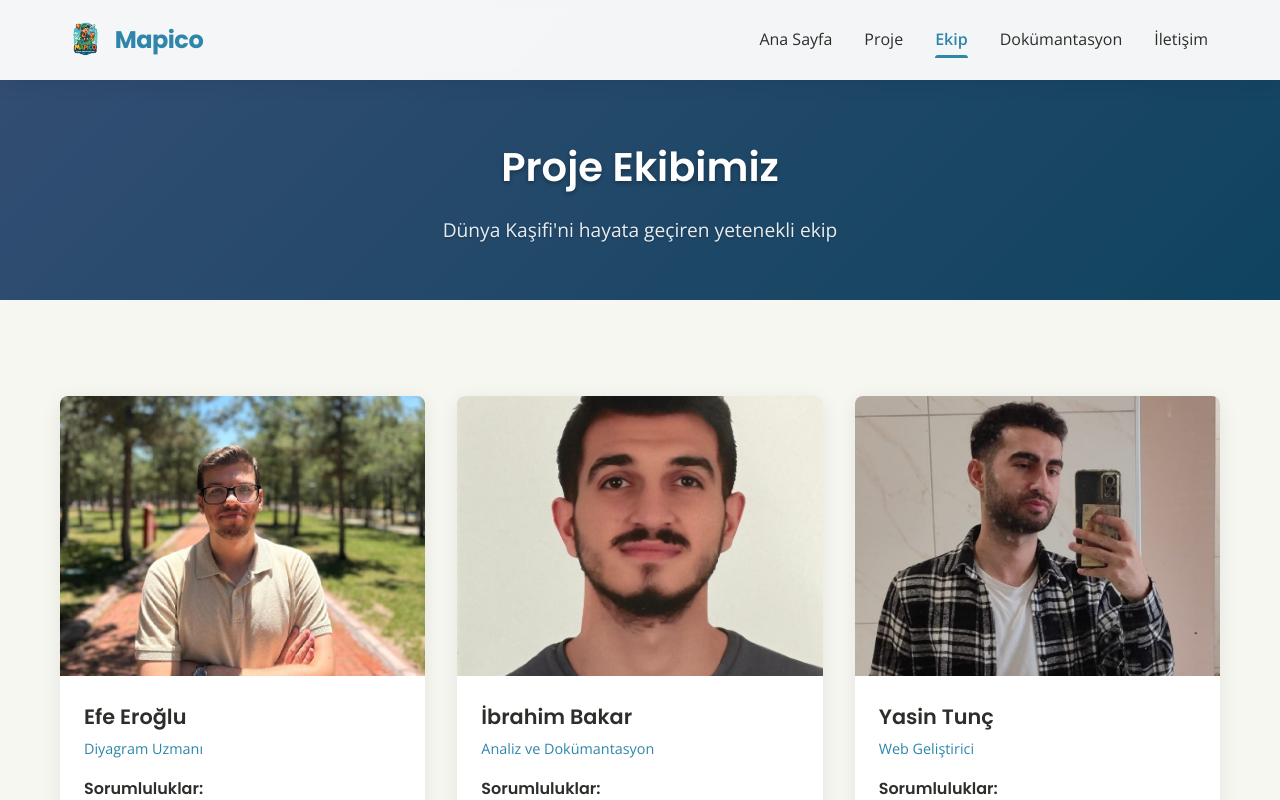
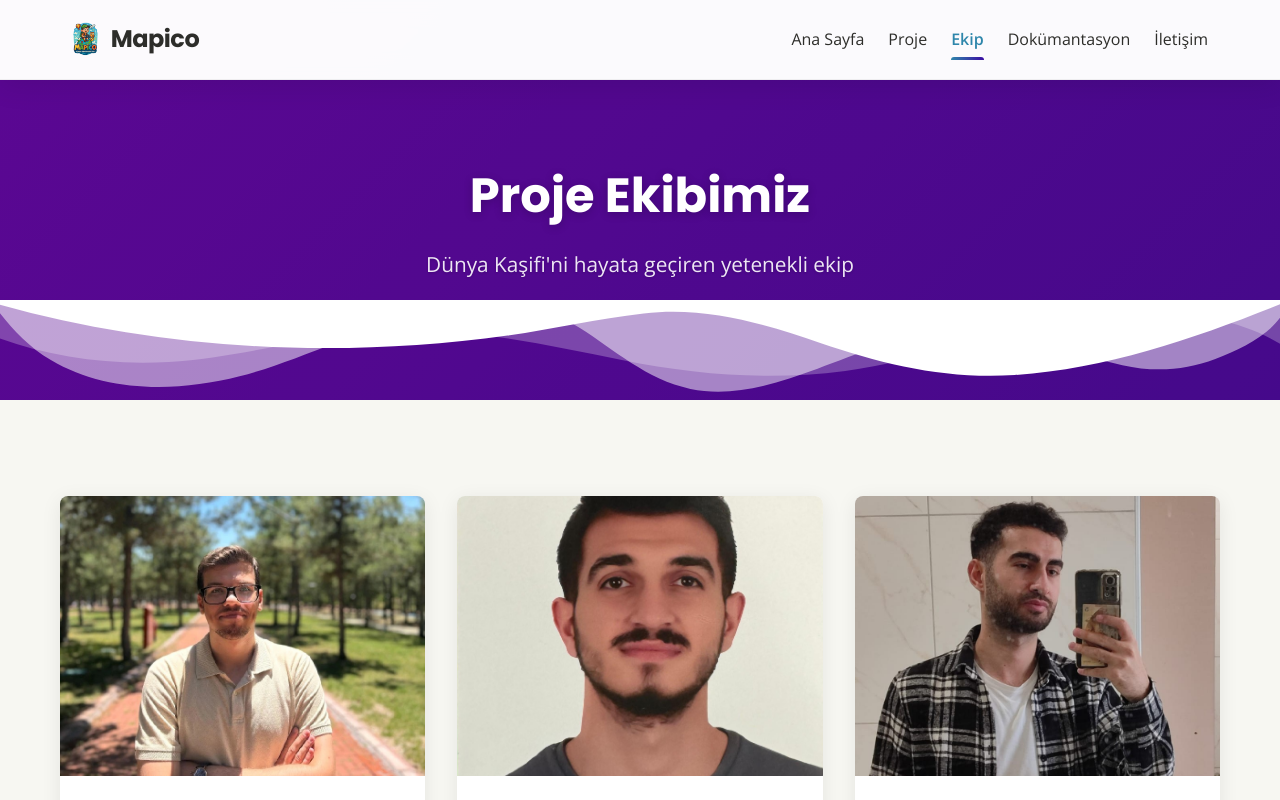
Before and after one commit to mapicoo/mapicoo.github.io, a React (Create React App) app: page /team in a window 1280 px wide. Shown: the top 800 px of the page. Built offline with nearby package versions, Linux system fonts and the light colour scheme.

Commit message:
Custom hero changed

```diff
--- a/src/components/Footer.tsx
+++ b/src/components/Footer.tsx
@@ -38,7 +38,7 @@ const Footer: React.FC = () => {
           <ul>
             <li>
               <FaEnvelope className="contact-icon" />
-              <a href="mailto:info@dunyakisifi.com">info@dunyakisifi.com</a>
+              <a href="mailto:mapicosoftware@gmail.com">mapicosoftware@gmail.com</a>
             </li>
             <li>
               <FaPhone className="contact-icon" />
--- a/src/components/Header/Header.css
+++ b/src/components/Header/Header.css
@@ -1,9 +1,15 @@
+/* Header.css */
 :root {
   --header-height: 80px;
-  --header-bg: rgba(255, 255, 255, 0.95);
+  --header-scrolled-height: 70px;
+  --header-bg: rgba(255, 255, 255, 0.98);
   --header-scrolled-bg: rgba(255, 255, 255, 0.98);
-  --header-shadow: 0 4px 20px rgba(0, 0, 0, 0.08);
-  --header-transition: all 0.3s ease-out;
+  --header-shadow: 0 4px 30px rgba(0, 0, 0, 0.1);
+  --header-transition: all 0.3s cubic-bezier(0.25, 0.8, 0.25, 1);
+  --primary-color: #4361ee;
+  --primary-hover: #3a0ca3;
+  --text-color: #2b2d42;
+  --text-light: #6c757d;
 }
 
 .header {
@@ -13,31 +19,18 @@
   width: 100%;
   height: var(--header-height);
   background-color: var(--header-bg);
-  backdrop-filter: blur(10px);
+  backdrop-filter: blur(12px);
   box-shadow: var(--header-shadow);
   z-index: 1000;
   transition: var(--header-transition);
   display: flex;
   align-items: center;
+  border-bottom: 1px solid rgba(0, 0, 0, 0.05);
 }
 
 .header.scrolled {
-  height: 70px;
-  background-color: var(--header-scrolled-bg);
-  box-shadow: 0 2px 15px rgba(0, 0, 0, 0.1);
-}
-
-.header.home-header {
-  background-color: #ffffff;
-  box-shadow: var(--header-shadow);
-  backdrop-filter: none;
-}
-
-
-.header.home-header.scrolled {
-  background-color: var(--header-scrolled-bg);
-  backdrop-filter: blur(10px);
-  box-shadow: var(--header-shadow);
+  height: var(--header-scrolled-height);
+  box-shadow: 0 2px 20px rgba(0, 0, 0, 0.08);
 }
 
 .header-container {
@@ -53,27 +46,27 @@
 .logo-link {
   display: flex;
   align-items: center;
-  gap: 1rem;
+  gap: 0.75rem;
   text-decoration: none;
   transition: transform 0.3s ease;
 }
 
 .logo-link:hover {
-  transform: scale(1.02);
+  transform: translateY(-1px);
 }
 
-.logo {
-  height: 40px;
-  width: auto;
+.logo-icon {
+  color: var(--primary-color);
+  font-size: 1.8rem;
   transition: all 0.3s ease;
 }
 
-.header.scrolled .logo {
-  height: 35px;
+.header.scrolled .logo-icon {
+  font-size: 1.6rem;
 }
 
 .site-title {
-  color: #2E86AB;
+  color: var(--text-color);
   font-size: 1.5rem;
   margin: 0;
   font-weight: 700;
@@ -92,7 +85,7 @@
 .nav-list {
   display: flex;
   list-style: none;
-  gap: 2rem;
+  gap: 1.5rem;
   margin: 0;
   padding: 0;
 }
@@ -102,32 +95,23 @@
 }
 
 .nav-link {
-  color: #2D2D2A;
+  color: var(--text-color);
   text-decoration: none;
   font-weight: 500;
   font-size: 1rem;
   transition: all 0.3s ease;
   padding: 0.5rem 0;
   position: relative;
-}
-
-.nav-link {
-  color: #2D2D2A;
-  text-decoration: none;
-  font-weight: 500;
-  font-size: 1rem;
-  transition: all 0.3s ease;
-  padding: 0.5rem 0;
-  position: relative;
+  display: inline-block;
 }
 
 .nav-link:hover {
-  color: #2E86AB;
+  color: var(--primary-color);
 }
 
 .nav-link.active {
+  color: var(--primary-color);
   font-weight: 600;
-  color: #2E86AB;
 }
 
 .nav-link.active::after {
@@ -137,7 +121,7 @@
   left: 0;
   width: 100%;
   height: 3px;
-  background-color: #2E86AB;
+  background: linear-gradient(90deg, var(--primary-color), var(--primary-hover));
   border-radius: 3px 3px 0 0;
 }
 
@@ -147,19 +131,23 @@
   border: none;
   cursor: pointer;
   padding: 0.5rem;
-  flex-direction: column;
-  justify-content: space-between;
-  width: 30px;
-  height: 24px;
+  color: var(--text-color);
+  z-index: 1100;
 }
 
-.mobile-menu-button span {
-  display: block;
-  width: 100%;
-  height: 3px;
-  background-color: #2E86AB;
-  border-radius: 3px;
-  transition: all 0.3s ease;
+.mobile-menu-button:hover {
+  color: var(--primary-color);
+}
+.logo-link {
+  display: flex;
+  align-items: center;
+  gap: 0.75rem;
+  text-decoration: none;
+}
+
+.logo {
+  height: 40px;
+  width: auto;
 }
 
 @media (max-width: 768px) {
@@ -168,23 +156,52 @@
   }
 
   .navbar {
-    display: none;
+    position: fixed;
+    top: 0;
+    right: -100%;
+    width: 280px;
+    height: 100vh;
+    background-color: var(--header-bg);
+    backdrop-filter: blur(16px);
+    flex-direction: column;
+    justify-content: center;
+    align-items: center;
+    box-shadow: -5px 0 15px rgba(0, 0, 0, 0.1);
+    transition: right 0.3s ease-in-out;
+    z-index: 1000;
+  }
+
+  .navbar.mobile-open {
+    right: 0;
+  }
+
+  .nav-list {
+    flex-direction: column;
+    gap: 2rem;
+    align-items: center;
+  }
+
+  .nav-link {
+    font-size: 1.1rem;
+    padding: 0.5rem 1rem;
   }
 
   .mobile-menu-button {
     display: flex;
+    align-items: center;
+    justify-content: center;
   }
 
   .header.scrolled {
     height: 60px;
   }
 
-  .logo {
-    height: 35px;
+  .logo-icon {
+    font-size: 1.6rem;
   }
 
-  .header.scrolled .logo {
-    height: 30px;
+  .header.scrolled .logo-icon {
+    font-size: 1.4rem;
   }
 
   .site-title {
@@ -195,3 +212,23 @@
     font-size: 1.1rem;
   }
 }
+
+/* Overlay for mobile menu */
+@media (max-width: 768px) {
+  .navbar.mobile-open::before {
+    content: '';
+    position: fixed;
+    top: 0;
+    left: 0;
+    width: 100%;
+    height: 100%;
+    background-color: rgba(0, 0, 0, 0.5);
+    z-index: -1;
+    opacity: 0;
+    transition: opacity 0.3s ease;
+  }
+
+  .navbar.mobile-open::before {
+    opacity: 1;
+  }
+}
--- a/src/components/Header/Header.tsx
+++ b/src/components/Header/Header.tsx
@@ -1,9 +1,12 @@
 import React, { useState, useEffect } from 'react';
 import { Link, NavLink, useLocation } from 'react-router-dom';
+import { FiMenu, FiX } from 'react-icons/fi';
+import { FaMapMarkerAlt } from 'react-icons/fa';
 import './Header.css';
 
 const Header: React.FC = () => {
   const [scrolled, setScrolled] = useState(false);
+  const [mobileMenuOpen, setMobileMenuOpen] = useState(false);
   const location = useLocation();
 
   useEffect(() => {
@@ -17,46 +20,76 @@ const Header: React.FC = () => {
 
   const isHomePage = location.pathname === '/';
 
+  const toggleMobileMenu = () => {
+    setMobileMenuOpen(!mobileMenuOpen);
+  };
+
   return (
     <header className={`header ${scrolled ? 'scrolled' : ''} ${isHomePage ? 'home-header' : ''}`}>
       <div className="header-container">
         <Link to="/" className="logo-link">
           <img src="/logo.png" alt="Dünya Kaşifi Logo" className="logo" />
+
           <h1 className="site-title">Mapico</h1>
         </Link>
-        <nav className="navbar">
+
+        <nav className={`navbar ${mobileMenuOpen ? 'mobile-open' : ''}`}>
           <ul className="nav-list">
             <li className="nav-item">
-              <NavLink to="/" end className="nav-link">
+              <NavLink
+                to="/"
+                end
+                className={({ isActive }) => isActive ? "nav-link active" : "nav-link"}
+                onClick={() => setMobileMenuOpen(false)}
+              >
                 Ana Sayfa
               </NavLink>
             </li>
             <li className="nav-item">
-              <NavLink to="/about" className="nav-link">
+              <NavLink
+                to="/about"
+                className={({ isActive }) => isActive ? "nav-link active" : "nav-link"}
+                onClick={() => setMobileMenuOpen(false)}
+              >
                 Proje
               </NavLink>
             </li>
             <li className="nav-item">
-              <NavLink to="/team" className="nav-link">
+              <NavLink
+                to="/team"
+                className={({ isActive }) => isActive ? "nav-link active" : "nav-link"}
+                onClick={() => setMobileMenuOpen(false)}
+              >
                 Ekip
               </NavLink>
             </li>
             <li className="nav-item">
-              <NavLink to="/documentation" className="nav-link">
+              <NavLink
+                to="/documentation"
+                className={({ isActive }) => isActive ? "nav-link active" : "nav-link"}
+                onClick={() => setMobileMenuOpen(false)}
+              >
                 Dokümantasyon
               </NavLink>
             </li>
             <li className="nav-item">
-              <NavLink to="/contact" className="nav-link">
+              <NavLink
+                to="/contact"
+                className={({ isActive }) => isActive ? "nav-link active" : "nav-link"}
+                onClick={() => setMobileMenuOpen(false)}
+              >
                 İletişim
               </NavLink>
             </li>
           </ul>
         </nav>
-        <button className="mobile-menu-button">
-          <span></span>
-          <span></span>
-          <span></span>
+
+        <button
+          className="mobile-menu-button"
+          onClick={toggleMobileMenu}
+          aria-label="Mobile Menu"
+        >
+          {mobileMenuOpen ? <FiX size={24} /> : <FiMenu size={24} />}
         </button>
       </div>
     </header>
--- a/src/components/PageHero.css
+++ b/src/components/PageHero.css
@@ -1,24 +1,37 @@
+/* PageHero.css */
+:root {
+  --primary-color: #4361ee;
+  --primary-dark: #3a0ca3;
+  --secondary-color: #4cc9f0;
+  --text-light: rgba(255, 255, 255, 0.9);
+}
+
 .page-hero {
   position: relative;
-    height: 300px;
+  height: 400px;
   display: flex;
   align-items: center;
   justify-content: center;
   text-align: center;
-    color: #fff;
+  color: white;
   padding-top: 80px;
+  overflow: hidden;
 }
 
 .hero-default {
-    background: linear-gradient(135deg, #2E86AB 0%, #1a5a7a 100%);
+  background: linear-gradient(135deg, var(--primary-color), var(--primary-dark));
 }
 
 .hero-team {
-    background: linear-gradient(135deg, #4a6fa5 0%, #166088 100%);
+  background: linear-gradient(135deg, #7209b7, #560bad);
 }
 
 .hero-documentation {
-    background: linear-gradient(135deg, #3a7ca5 0%, #164e70 100%);
+  background: linear-gradient(135deg, #4895ef, #3f37c9);
+}
+
+.hero-contact {
+  background: linear-gradient(135deg, #4cc9f0, #4361ee);
 }
 
 .hero-overlay {
@@ -27,38 +40,123 @@
   left: 0;
   width: 100%;
   height: 100%;
-    background-color: rgba(0, 0, 0, 0.3);
+  background: rgba(0, 0, 0, 0.2);
+  z-index: 1;
 }
 
 .hero-content {
   position: relative;
-    z-index: 1;
-    max-width: 800px;
+  z-index: 2;
+  max-width: 900px;
   padding: 0 2rem;
+  animation: fadeInUp 0.8s ease-out;
+}
+
+.hero-text {
+  margin-bottom: 2rem;
 }
 
 .hero-title {
-    font-size: 2.5rem;
-    margin-bottom: 1rem;
-    text-shadow: 0 2px 4px rgba(0, 0, 0, 0.3);
+  font-size: 3rem;
+  margin-bottom: 1.5rem;
+  font-weight: 800;
+  line-height: 1.2;
+  text-shadow: 0 2px 10px rgba(0, 0, 0, 0.2);
 }
 
 .hero-subtitle {
-    font-size: 1.2rem;
-    max-width: 600px;
+  font-size: 1.3rem;
+  max-width: 700px;
   margin: 0 auto;
   opacity: 0.9;
-    text-shadow: 0 1px 2px rgba(0, 0, 0, 0.3);
+  line-height: 1.6;
+  text-shadow: 0 1px 3px rgba(0, 0, 0, 0.2);
+}
+
+.hero-cta {
+  display: inline-flex;
+  align-items: center;
+  background: white;
+  color: var(--primary-color);
+  padding: 0.8rem 2rem;
+  border-radius: 50px;
+  font-weight: 600;
+  text-decoration: none;
+  transition: all 0.3s cubic-bezier(0.25, 0.8, 0.25, 1);
+  box-shadow: 0 4px 15px rgba(0, 0, 0, 0.1);
+}
+
+.hero-cta:hover {
+  transform: translateY(-3px);
+  box-shadow: 0 8px 25px rgba(0, 0, 0, 0.2);
+}
+
+.cta-arrow {
+  margin-left: 0.5rem;
+  transition: transform 0.3s ease;
+}
+
+.hero-cta:hover .cta-arrow {
+  transform: translateX(3px);
+}
+
+.hero-wave {
+  position: absolute;
+  bottom: 0;
+  left: 0;
+  width: 100%;
+  height: 100px;
+  color: white;
+  z-index: 1;
+}
+
+.hero-wave svg {
+  position: absolute;
+  bottom: 0;
+  left: 0;
+  width: 100%;
+  height: 100%;
+}
+
+@keyframes fadeInUp {
+  from {
+    opacity: 0;
+    transform: translateY(20px);
+  }
+  to {
+    opacity: 1;
+    transform: translateY(0);
+  }
 }
 
 @media (max-width: 768px) {
   .page-hero {
-      height: 250px;
+    height: 350px;
     padding-top: 70px;
   }
 
   .hero-title {
-      font-size: 2rem;
+    font-size: 2.2rem;
+  }
+
+  .hero-subtitle {
+    font-size: 1.1rem;
+  }
+
+  .hero-cta {
+    padding: 0.7rem 1.5rem;
+    font-size: 0.9rem;
+  }
+}
+
+@media (max-width: 480px) {
+  .page-hero {
+    height: 300px;
+  }
+
+  .hero-title {
+    font-size: 1.8rem;
+    margin-bottom: 1rem;
   }
 
   .hero-subtitle {
--- a/src/components/PageHero.tsx
+++ b/src/components/PageHero.tsx
@@ -4,18 +4,41 @@ import './PageHero.css';
 interface PageHeroProps {
   title: string;
   subtitle?: string;
-  background?: string;
+  background?: 'default' | 'team' | 'documentation' | 'contact';
+  ctaText?: string;
+  ctaLink?: string;
 }
 
-const PageHero: React.FC<PageHeroProps> = ({ title, subtitle, background = 'default' }) => {
+const PageHero: React.FC<PageHeroProps> = ({
+  title,
+  subtitle,
+  background = 'default',
+  ctaText,
+  ctaLink
+}) => {
   const heroClass = `hero-${background}`;
 
   return (
     <section className={`page-hero ${heroClass}`}>
       <div className="hero-overlay"></div>
       <div className="hero-content">
-        <h1 className="hero-title">{title}</h1>
-        {subtitle && <p className="hero-subtitle">{subtitle}</p>}
+        <div className="hero-text">
+          <h1 className="hero-title">{title}</h1>
+          {subtitle && <p className="hero-subtitle">{subtitle}</p>}
+        </div>
+        {ctaText && (
+          <a href={ctaLink} className="hero-cta">
+            {ctaText}
+            <span className="cta-arrow">→</span>
+          </a>
+        )}
+      </div>
+      <div className="hero-wave">
+        <svg viewBox="0 0 1200 120" preserveAspectRatio="none">
+          <path d="M0,0V46.29c47.79,22.2,103.59,32.17,158,28,70.36-5.37,136.33-33.31,206.8-37.5C438.64,32.43,512.34,53.67,583,72.05c69.27,18,138.3,24.88,209.4,13.08,36.15-6,69.85-17.84,104.45-29.34C989.49,25,1113-14.29,1200,52.47V0Z" opacity=".25" fill="currentColor"></path>
+          <path d="M0,0V15.81C13,36.92,27.64,56.86,47.69,72.05,99.41,111.27,165,111,224.58,91.58c31.15-10.15,60.09-26.07,89.67-39.8,40.92-19,84.73-46,130.83-49.67,36.26-2.85,70.9,9.42,98.6,31.56,31.77,25.39,62.32,62,103.63,73,40.44,10.79,81.35-6.69,119.13-24.28s75.16-39,116.92-43.05c59.73-5.85,113.28,22.88,168.9,38.84,30.2,8.66,59,6.17,87.09-7.5,22.43-10.89,48-26.93,60.65-49.24V0Z" opacity=".5" fill="currentColor"></path>
+          <path d="M0,0V5.63C149.93,59,314.09,71.32,475.83,42.57c43-7.64,84.23-20.12,127.61-26.46,59-8.63,112.48,12.24,165.56,35.4C827.93,77.22,886,95.24,951.2,90c86.53-7,172.46-45.71,248.8-84.81V0Z" fill="currentColor"></path>
+        </svg>
       </div>
     </section>
   );
```
Lines whose indentation alone changed are shown as unchanged.
